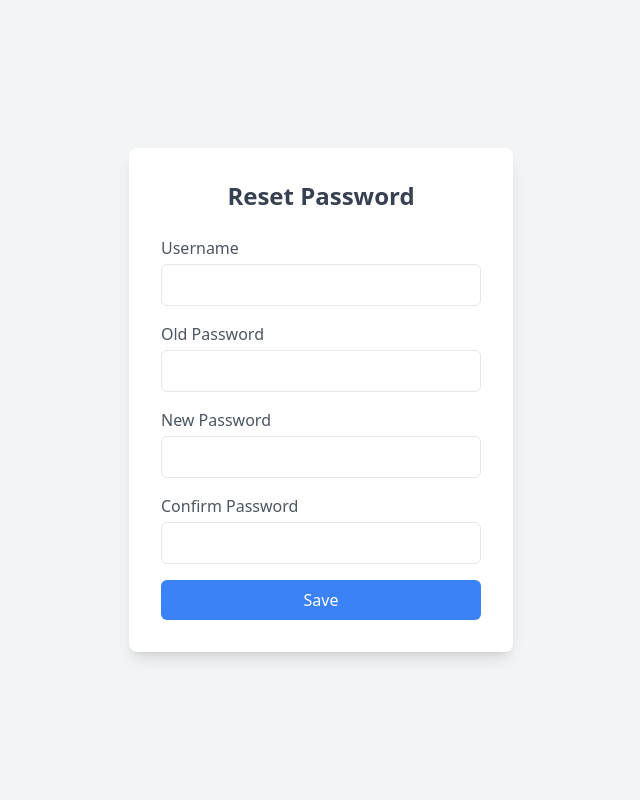
After one commit to aloksingh72/authentication_project_django, a Django app: page /resetpass/ in a window 1280 px wide. The commit adds this page. Shown: the whole page, without its empty margins (319-959 px from the left). Run offline with Django 4.2, Linux system fonts and the light colour scheme; some libraries are stand-ins or nearby versions.

Commit message:
reset password features added

```diff
--- a/auth_project/accounts/templates/login.html
+++ b/auth_project/accounts/templates/login.html
@@ -56,6 +56,9 @@
           Signup here
         </a>
       </p>
+      <p class="mt-4 text-gray-600">
+      <a href = "{% url 'forgetpassword' %}" class="text-blue-500 hover:underline"> Forget Password</a>
+      </p>
     </div>
   </body>
 </html>
--- /dev/null
+++ b/auth_project/accounts/templates/resetpass.html
@@ -0,0 +1,45 @@
+<!DOCTYPE html>
+<html lang="en">
+<head>
+    <meta charset="UTF-8">
+    <meta name="viewport" content="width=device-width, initial-scale=1.0">
+    <title>Reset Password</title>
+    <script src="https://cdn.tailwindcss.com"></script>
+</head>
+<body class="flex items-center justify-center h-screen bg-gray-100">
+
+    <div class="bg-white p-8 rounded-lg shadow-lg w-96">
+        <h2 class="text-2xl font-semibold text-center mb-6 text-gray-700">Reset Password</h2>
+
+        <form method="POST" action="{% url 'resetpass' %}">
+            {% csrf_token %}
+
+            <!-- Username Field -->
+
+            <label for="username" class="block font-medium text-gray-600 mb-1">Username</label>
+            <input type="text" id="username" name="username"
+                   class="w-full px-4 py-2 border rounded-md focus:outline-none focus:ring-2 focus:ring-blue-400" required>
+
+            <label for="old_password" class="block font-medium text-gray-600 mt-4 mb-1">Old Password</label>
+            <input type="password" id="old_password" name="old_password"
+                   class="w-full px-4 py-2 border rounded-md focus:outline-none focus:ring-2 focus:ring-blue-400" required>
+
+            <label for="new_password" class="block font-medium text-gray-600 mt-4 mb-1">New Password</label>
+            <input type="password" id="new_password" name="new_password"
+                   class="w-full px-4 py-2 border rounded-md focus:outline-none focus:ring-2 focus:ring-blue-400" required>
+
+            <label for="confirm_password" class="block font-medium text-gray-600 mt-4 mb-1">Confirm Password</label>
+            <input type="password" id="confirm_password" name="confirm_password"
+                   class="w-full px-4 py-2 border rounded-md focus:outline-none focus:ring-2 focus:ring-blue-400" required>
+
+
+
+            <button type="submit"
+                    class="w-full bg-blue-500 text-white py-2 px-4 rounded-md mt-4 hover:bg-blue-600 transition">
+                Save
+            </button>
+        </form>
+    </div>
+
+</body>
+</html>
--- a/auth_project/accounts/urls.py
+++ b/auth_project/accounts/urls.py
@@ -1,5 +1,5 @@
 from django.urls import path
-from .views import signup,user_login,user_logout,home
+from .views import signup,user_login,user_logout,home,reset_pass,forget_password
 
 urlpatterns = [
 
@@ -7,5 +7,7 @@ urlpatterns = [
     path('signup/',signup,name ="signup"),
     path('login/',user_login, name = "login"),
     path('logout/',user_logout,name = "logout"),
+    path('resetpass/',reset_pass,name= "resetpass"),
+    path('forgetpass/',forget_password,name = "forgetpassword"),
 
 ]
--- a/auth_project/accounts/views.py
+++ b/auth_project/accounts/views.py
@@ -68,3 +68,38 @@ def user_logout(request):
 # Home view for logged in user
 def home(request):
     return render(request,"home.html")
+
+# view for resetting the password
+def reset_pass(request):
+    if request.method =="POST":
+        username = request.POST.get("username")
+        old_password = request.POST.get("old_password")
+        new_password = request.POST.get("new_password")
+        confirm_password = request.POST.get("confirm_password")
+
+
+         # checking if user exists or not
+        user_instance = UserDetails.objects.filter(username = username,password = old_password).last()
+        print(user_instance)
+        if not user_instance:
+            messages.error(request,"old password is incorrect")
+            return redirect("resetpass")
+
+        if new_password != confirm_password:
+            messages.error(request,"password not matched")
+            return redirect("resetpass")
+
+        # update in the database
+        user_instance.password = new_password
+        user_instance.confirm_password = confirm_password
+        user_instance.save()
+
+        messages.success(request,"password changed successfully")
+        return redirect("login")
+
+
+    return render(request,"resetpass.html")
+
+
+def forget_password(request):
+    return render(request,"forgetpassword.html")
```
Also changed, not shown: auth_project/accounts/templates/home.html (+8 -0 lines), auth_project/accounts/templates/forgetpassword.html (added), auth_project/db.sqlite3.
